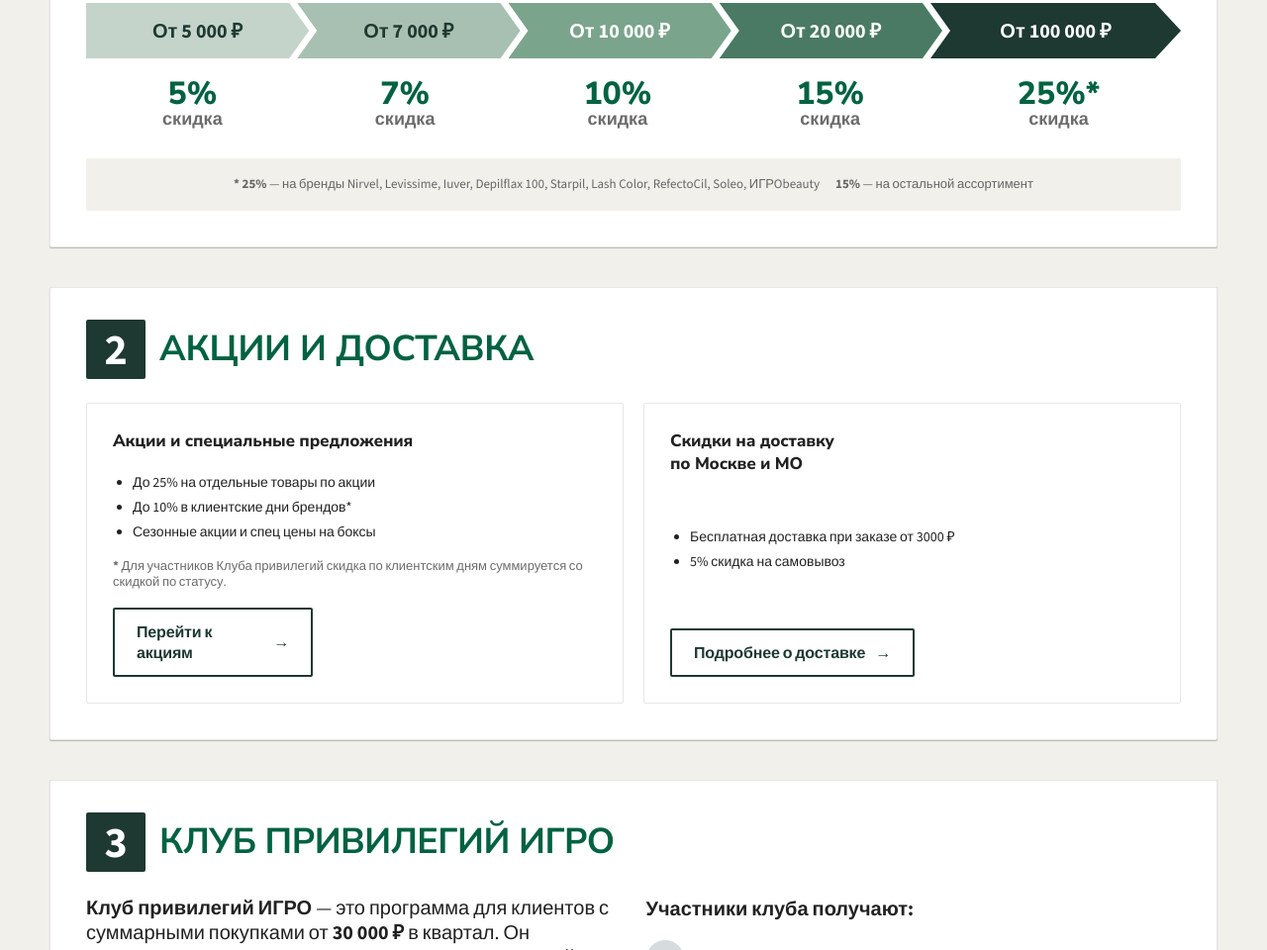
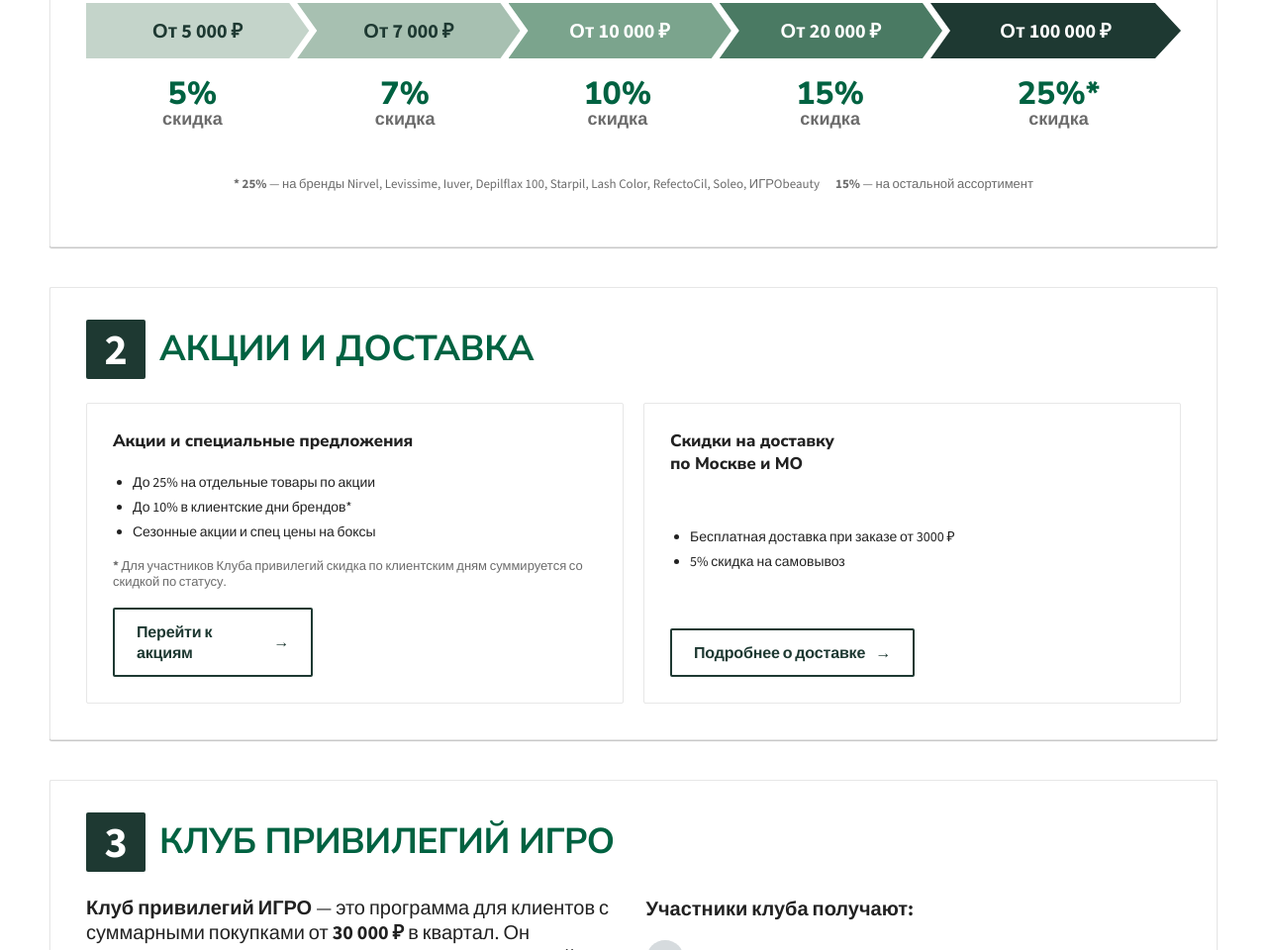
Before and after one commit to 108pixels-creator/igrobeauty-loyality-program-test-v1, a plain HTML site: page index.html in a window 1280 px wide. Shown: the part 859-1819 px from the top of the page at 99% size. Drawn offline with nearby package versions, Linux system fonts and the light colour scheme.

Commit message:
Add files via upload

```diff
--- a/styles.css
+++ b/styles.css
@@ -20,7 +20,7 @@
   --gold-lightest:  #faf6ee;
 
   --canvas:         #ffffff;
-  --canvas-warm:    #f2f0eb;
+  --canvas-warm:    #ffffff;
   --ceramic:        #edebe9;
 
   --ink:            rgba(0, 0, 0, 0.87);
```
